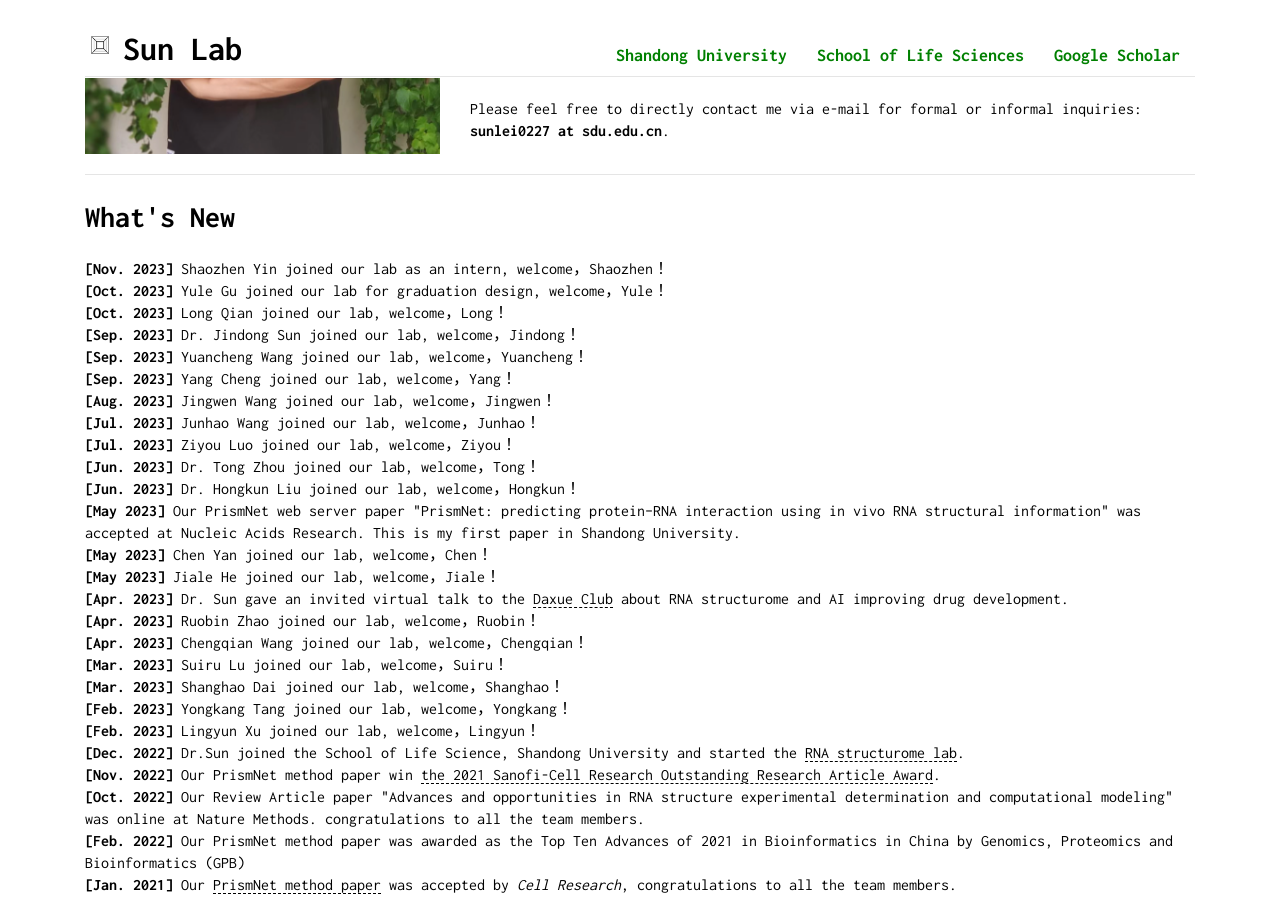
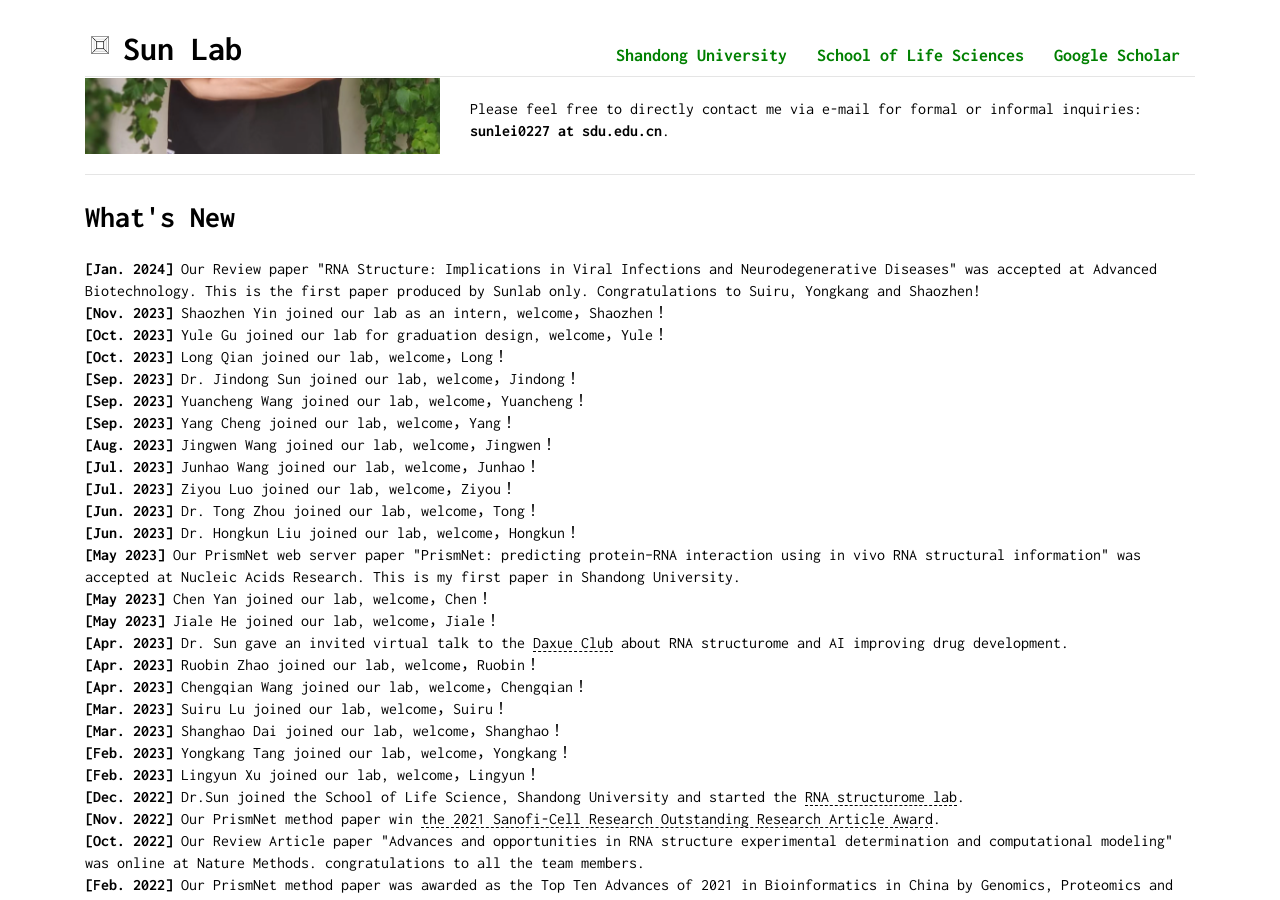
Before and after one commit to sunlei0227/sunlei0227.github.io, a Jekyll site: the page index.html, which Jekyll copies as it is, in a window 1280 px wide and 900 px high, scrolled down 384 px. Built offline with Jekyll 4.4.1, drawn with Linux system fonts in a browser that asks for light colours; comment, search, counter and statistics services are not loaded; some of the changed lines change nothing that is shown.

Commit message:
Update index.html

```diff
--- a/index.html
+++ b/index.html
@@ -102,7 +102,7 @@
                                 <a target="_blank" href="https://faculty.sdu.edu.cn/leisun/zh_CN/index.htm">Shandong University</a>
                             </li>
                             <li class="nav-listitem">
-                                <a target="_blank" href="https://www.lifesci.sdu.edu.cn/info/1064/7587.htm">School of Life Sciences</a>
+                                <a target="_blank" href="https://www.lifesci.sdu.edu.cn/info/1333/9352.htm">School of Life Sciences</a>
                             </li>
                             <li class="nav-listitem">
                                 <a target="_blank" href="https://scholar.google.com/citations?hl=zh-CN&user=qdB0PMYAAAAJ">Google Scholar</a>
@@ -183,6 +183,7 @@
             <h2>What's New</h2>
 
             <p>
+                <strong>[Jan. 2024]</strong> Our Review paper "RNA Structure: Implications in Viral Infections and Neurodegenerative Diseases" was accepted at Advanced Biotechnology. This is the first paper produced by Sunlab only. Congratulations to Suiru, Yongkang and Shaozhen!<br />
                 <strong>[Nov. 2023]</strong> Shaozhen Yin joined our lab as an intern, welcome，Shaozhen！<br />
                 <strong>[Oct. 2023]</strong> Yule Gu joined our lab for graduation design, welcome，Yule！<br />
                 <strong>[Oct. 2023]</strong> Long Qian joined our lab, welcome，Long！<br />
```
